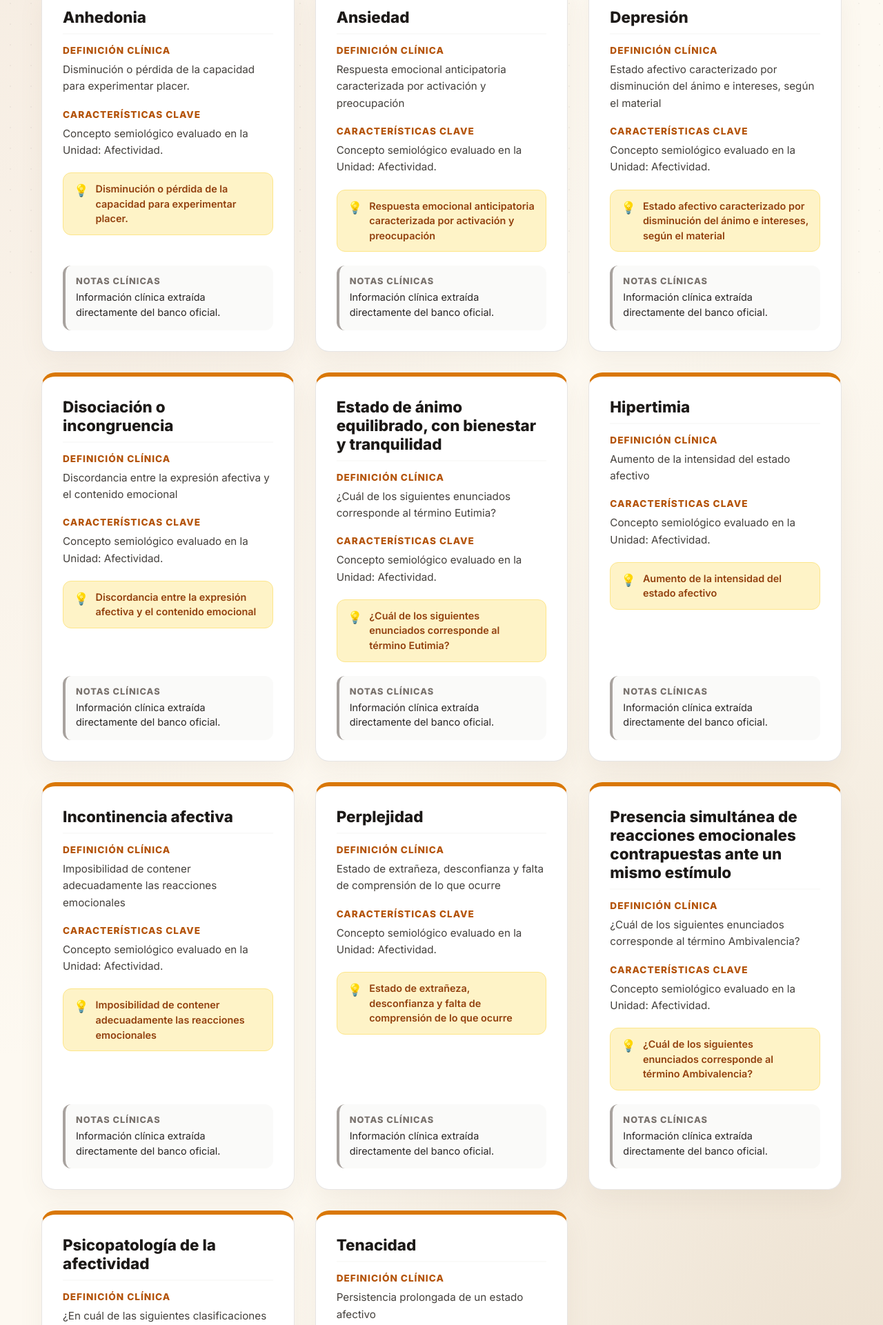
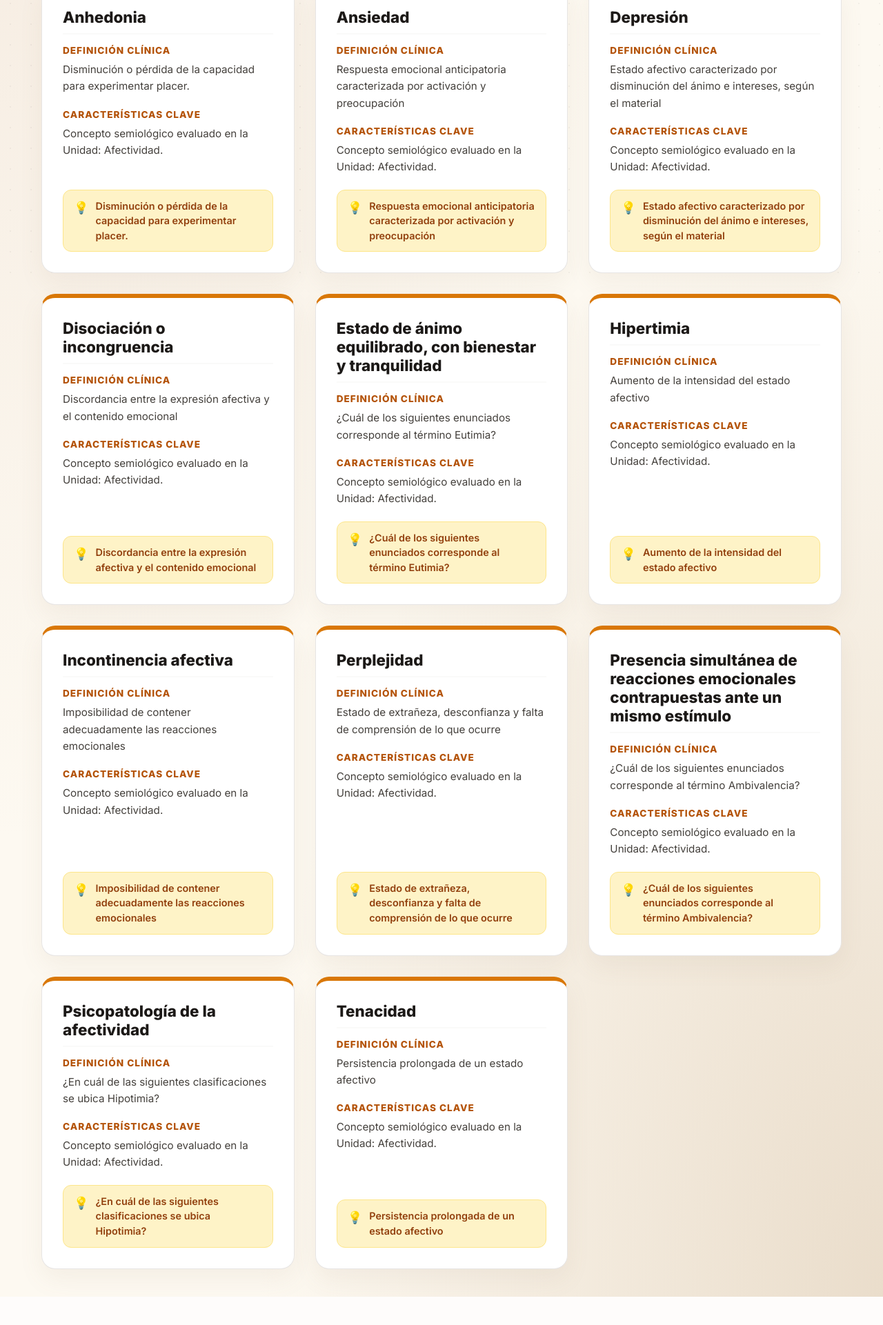
Before and after one commit to alanalava/Psicopedia, a Django app: page /biblioteca/ in a window 1280 px wide, after a click that opens the changed part. Shown: the part 400-2321 px from the top of the page at 69% size. After the commit the page ends 2280 px from the top, so only its background shows below. Run offline with Django 5.2, Linux system fonts and the light colour scheme; a user stored in the database is signed in; data comes from the database, SQL or seed files in the repository.

Commit message:
Ocultar criterios diagnosticos en biblioteca y aumentar dificultad en practicas

```diff
--- a/templates/biblioteca.html
+++ b/templates/biblioteca.html
@@ -185,21 +185,10 @@
             display: flex;
             align-items: flex-start;
             gap: 10px;
-            margin-bottom: 20px;
+            margin-top: auto;
+            margin-bottom: 0;
         }
         .resumen-badge span { font-size: 1.2em; }
-
-        .detalles-clinicos {
-            background: #FAFAF9;
-            border-radius: 12px;
-            padding: 15px;
-            margin-top: auto;
-            border-left: 4px solid #A8A29E;
-        }
-        .detalle-item { margin-bottom: 12px; }
-        .detalle-item:last-child { margin-bottom: 0; }
-        .detalle-label { font-size: 0.8em; font-weight: 800; color: #78716C; text-transform: uppercase; letter-spacing: 1px; display: block; margin-bottom: 5px;}
-        .detalle-valor { font-size: 0.9em; color: #292524; line-height: 1.5;}
 
         .oculto { display: none !important; }
     </style>
@@ -261,15 +250,6 @@
                                 <span>💡</span>
                                 <div>{{ concepto.resumen_30s }}</div>
                             </div>
-
-                            {% if concepto.notas_clinicas %}
-                            <div class="detalles-clinicos">
-                                <div class="detalle-item">
-                                    <span class="detalle-label">Notas Clínicas</span>
-                                    <span class="detalle-valor">{{ concepto.notas_clinicas }}</span>
-                                </div>
-                            </div>
-                            {% endif %}
                         </div>
                         {% endfor %}
                     </div>
```
